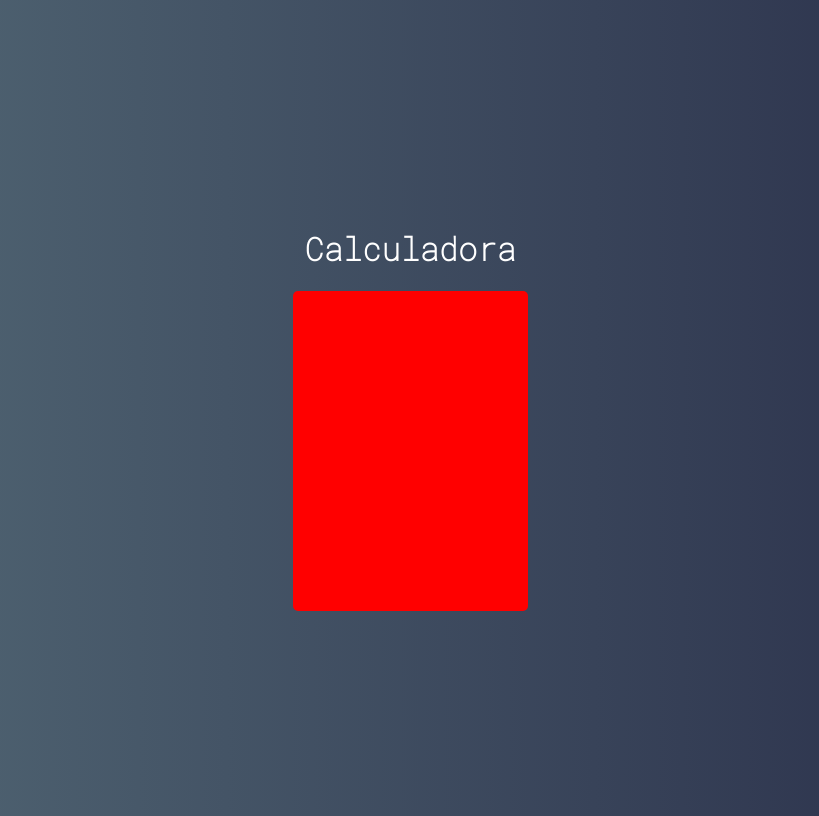
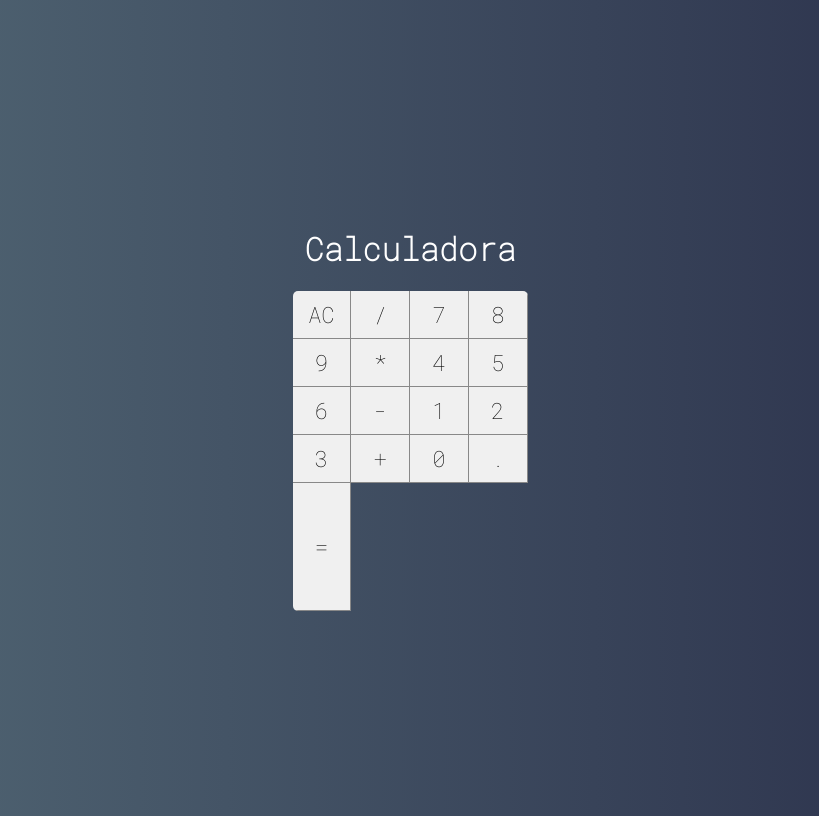
Before and after one commit to WilliamWJD/Calculadora-React, a React (Create React App) app: page / in a window 1280 px wide. Shown: the whole page, without its empty margins (230-1049 px from the left). Built offline with nearby package versions, Linux system fonts and the light colour scheme.

Commit message:
Criando e estilizando os botões da calculadora

```diff
--- /dev/null
+++ b/src/Components/Button.css
@@ -0,0 +1,13 @@
+:root{
+    --bg-button:#f0f0f0;
+    --border-button:solid 1px #888;
+}
+
+.button{
+    font-size: 1.4em;
+    background-color:var(--bg-button);
+    border:none;
+    border-right: var(--border-button);
+    border-bottom:var(--border-button);
+    outline: none;
+}
--- /dev/null
+++ b/src/Components/Button.jsx
@@ -0,0 +1,5 @@
+import React from 'react'
+import './Button.css'
+
+export default props=>
+    <button className="button">{props.label}</button>
--- a/src/main/Calculator.css
+++ b/src/main/Calculator.css
@@ -3,5 +3,8 @@
     width: 235px;
     border-radius: 5px;
     overflow: hidden;
-    background-color: red;
+
+    display: grid;
+    grid-template-columns: repeat(4, 25%);
+    grid-template-rows: 48px 48px 48px 48px;
 }
--- a/src/main/Calculator.jsx
+++ b/src/main/Calculator.jsx
@@ -1,11 +1,29 @@
 import React, {Component} from 'react'
 import './Calculator.css'
+
+import Button from '../Components/Button'
 
 export default class Calculator extends Component{
     render(){
         return(
             <div className="calculator">
-
+                <Button label="AC"/>
+                <Button label="/"/>
+                <Button label="7"/>
+                <Button label="8"/>
+                <Button label="9"/>
+                <Button label="*"/>
+                <Button label="4"/>
+                <Button label="5"/>
+                <Button label="6"/>
+                <Button label="-"/>
+                <Button label="1"/>
+                <Button label="2"/>
+                <Button label="3"/>
+                <Button label="+"/>
+                <Button label="0"/>
+                <Button label="."/>
+                <Button label="="/>
             </div>
         )
     }
```
